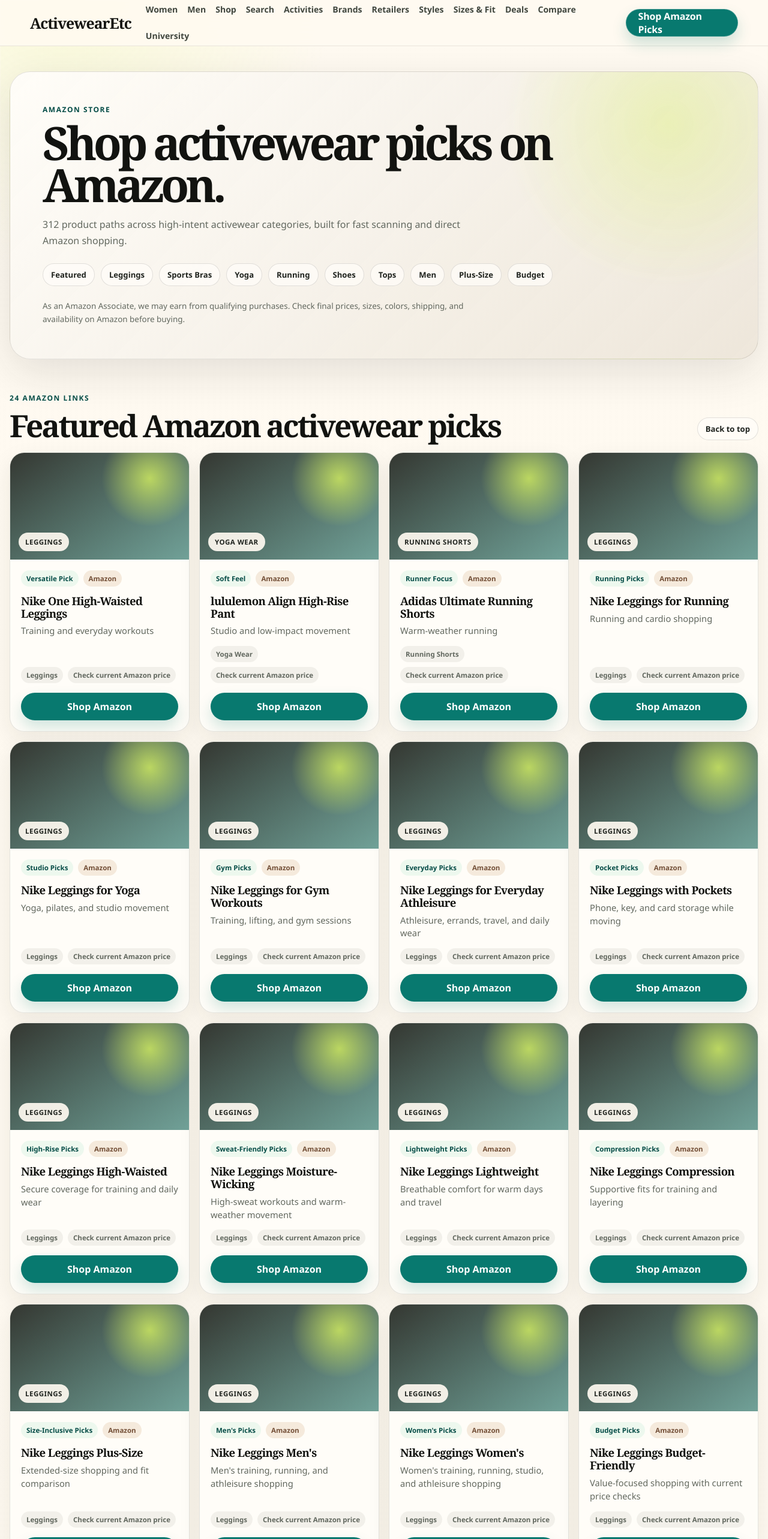
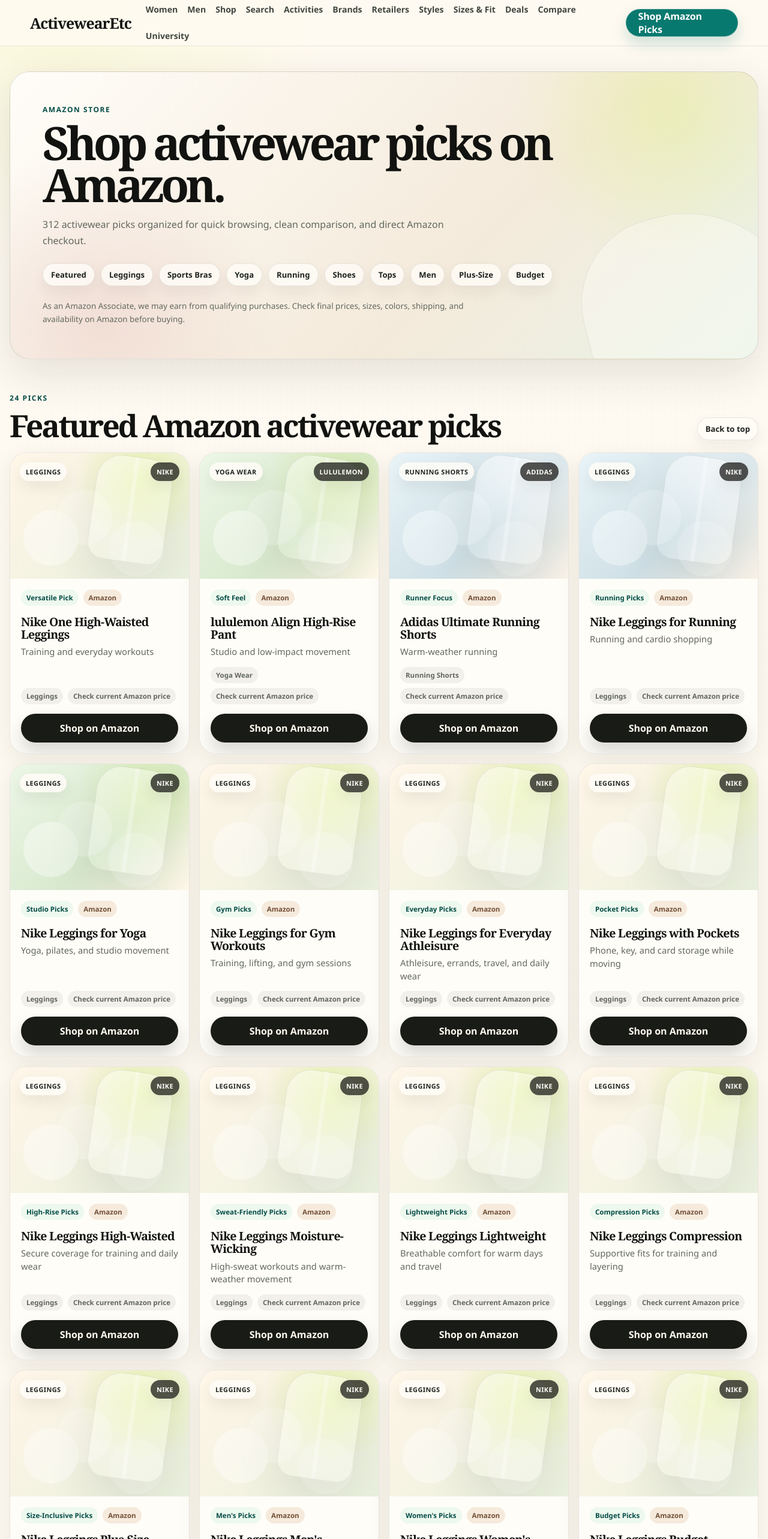
Before and after one commit to 7144519998usa-hue/ActivewearEtc, a Next.js app: page /shop in a window 1280 px wide. Shown: the top 2566 px of the page at 60% size. Built offline with nearby package versions, Linux system fonts and the light colour scheme.

Commit message:
Polish Amazon storefront product cards

```diff
--- a/app/globals.css
+++ b/app/globals.css
@@ -669,13 +669,34 @@
 }
 
 .storefront-hero {
+  position: relative;
+  overflow: hidden;
   border: 1px solid rgba(32, 36, 31, 0.12);
   border-radius: 34px;
   background:
-    radial-gradient(circle at 88% 18%, rgba(216, 243, 95, 0.34), transparent 17rem),
-    linear-gradient(135deg, rgba(255, 253, 248, 0.98), rgba(236, 228, 216, 0.9));
+    radial-gradient(circle at 88% 14%, rgba(216, 243, 95, 0.28), transparent 16rem),
+    radial-gradient(circle at 12% 88%, rgba(236, 208, 200, 0.58), transparent 18rem),
+    linear-gradient(135deg, #fffdf8 0%, #f4eadb 62%, #e8f3e7 100%);
   box-shadow: var(--shadow);
   padding: clamp(28px, 5vw, 54px);
+}
+
+.storefront-hero::after {
+  content: "";
+  position: absolute;
+  right: -76px;
+  bottom: -116px;
+  width: 360px;
+  height: 360px;
+  border: 1px solid rgba(32, 36, 31, 0.08);
+  border-radius: 42% 58% 48% 52%;
+  background: rgba(255, 253, 248, 0.38);
+  transform: rotate(-14deg);
+}
+
+.storefront-hero > * {
+  position: relative;
+  z-index: 1;
 }
 
 .storefront-hero h1 {
@@ -698,9 +719,10 @@
 
 .storefront-jump-links a,
 .storefront-top-link {
-  border: 1px solid rgba(32, 36, 31, 0.13);
+  border: 1px solid rgba(32, 36, 31, 0.1);
   border-radius: 999px;
-  background: rgba(255, 253, 248, 0.74);
+  background: rgba(255, 253, 248, 0.78);
+  box-shadow: 0 10px 22px rgba(32, 36, 31, 0.06);
   color: var(--charcoal);
   padding: 9px 13px;
   font-family: var(--ui-font);
@@ -748,9 +770,9 @@
   min-height: 100%;
   overflow: hidden;
   flex-direction: column;
-  border: 1px solid rgba(32, 36, 31, 0.12);
-  border-radius: 24px;
-  background: rgba(255, 253, 248, 0.96);
+  border: 1px solid rgba(32, 36, 31, 0.1);
+  border-radius: 28px;
+  background: rgba(255, 253, 248, 0.98);
   box-shadow: var(--shadow-soft);
 }
 
@@ -763,14 +785,46 @@
 .store-product-art {
   position: relative;
   display: flex;
-  align-items: flex-end;
-  min-height: 178px;
+  align-items: flex-start;
+  justify-content: space-between;
+  min-height: 210px;
   overflow: hidden;
+  background: linear-gradient(135deg, #fbf4e8, #edf3e6);
+  padding: 16px;
+}
+
+.store-product-art::before,
+.store-product-art::after {
+  content: "";
+  position: absolute;
+  pointer-events: none;
+}
+
+.store-product-art::before {
+  right: 34px;
+  bottom: 28px;
+  width: 42%;
+  max-width: 146px;
+  aspect-ratio: 0.72;
+  border: 1px solid rgba(32, 36, 31, 0.08);
+  border-radius: 42px 42px 26px 26px;
   background:
-    radial-gradient(circle at 78% 24%, rgba(216, 243, 95, 0.78), transparent 5rem),
-    linear-gradient(145deg, rgba(32, 36, 31, 0.9), rgba(8, 121, 111, 0.54)),
-    linear-gradient(135deg, var(--paper-deep), var(--blush));
-  padding: 14px;
+    linear-gradient(90deg, transparent 47%, rgba(255, 255, 255, 0.28) 47% 53%, transparent 53%),
+    linear-gradient(180deg, rgba(255, 255, 255, 0.4), rgba(255, 255, 255, 0.08));
+  box-shadow: 0 28px 70px rgba(32, 36, 31, 0.1);
+  transform: rotate(8deg);
+}
+
+.store-product-art::after {
+  left: 22px;
+  bottom: 22px;
+  width: 92px;
+  height: 92px;
+  border-radius: 999px;
+  background: rgba(255, 255, 255, 0.36);
+  box-shadow:
+    56px -34px 0 rgba(255, 255, 255, 0.18),
+    142px 18px 0 rgba(255, 255, 255, 0.16);
 }
 
 .store-product-art img {
@@ -781,18 +835,79 @@
   object-fit: cover;
 }
 
-.store-product-art span {
+.store-art-label,
+.store-art-brand {
   position: relative;
   z-index: 1;
   border-radius: 999px;
-  background: rgba(255, 250, 241, 0.92);
+  background: rgba(255, 253, 248, 0.82);
+  box-shadow: 0 10px 24px rgba(32, 36, 31, 0.08);
   color: var(--charcoal);
-  padding: 8px 11px;
+  padding: 8px 10px;
   font-family: var(--ui-font);
-  font-size: 0.72rem;
+  font-size: 0.68rem;
   font-weight: 900;
   letter-spacing: 0.04em;
   text-transform: uppercase;
+}
+
+.store-art-brand {
+  background: rgba(18, 19, 16, 0.72);
+  color: #fffdf8;
+}
+
+.store-tone-linen {
+  background:
+    radial-gradient(circle at 74% 20%, rgba(216, 243, 95, 0.36), transparent 7rem),
+    linear-gradient(135deg, #fff6e8, #e9f0dd);
+}
+
+.store-tone-rose {
+  background:
+    radial-gradient(circle at 78% 22%, rgba(255, 255, 255, 0.58), transparent 7rem),
+    linear-gradient(135deg, #fde8e1, #f4d4d8 55%, #fff8ed);
+}
+
+.store-tone-sage {
+  background:
+    radial-gradient(circle at 76% 22%, rgba(216, 243, 95, 0.26), transparent 7rem),
+    linear-gradient(135deg, #edf7e7, #d8e9ce 58%, #fff8e9);
+}
+
+.store-tone-sky {
+  background:
+    radial-gradient(circle at 80% 18%, rgba(255, 255, 255, 0.52), transparent 7rem),
+    linear-gradient(135deg, #e9f4f8, #cfe0e6 58%, #f9f2e7);
+}
+
+.store-tone-sand {
+  background:
+    radial-gradient(circle at 80% 22%, rgba(255, 255, 255, 0.45), transparent 7rem),
+    linear-gradient(135deg, #f8eddc, #dbc6a8 58%, #fbf7ed);
+}
+
+.store-tone-slate {
+  background:
+    radial-gradient(circle at 80% 20%, rgba(216, 243, 95, 0.24), transparent 7rem),
+    linear-gradient(135deg, #edf0ea, #bcc7bd 58%, #faf4e8);
+}
+
+.store-tone-peach {
+  background:
+    radial-gradient(circle at 78% 22%, rgba(255, 255, 255, 0.5), transparent 7rem),
+    linear-gradient(135deg, #ffe7d8, #efc4ad 58%, #fff7eb);
+}
+
+.store-tone-mint {
+  background:
+    radial-gradient(circle at 78% 22%, rgba(216, 243, 95, 0.28), transparent 7rem),
+    linear-gradient(135deg, #eff8ee, #d7efe0 58%, #fff7e6);
+}
+
+.store-tone-cream {
+  background:
+    radial-gradient(circle at 78% 20%, rgba(255, 255, 255, 0.58), transparent 7rem),
+    linear-gradient(135deg, #fff6e3, #eadac6 58%, #eef4e4);
 }
 
 .store-product-body {
@@ -826,9 +941,9 @@
 }
 
 .store-product-card h3 {
-  margin: 14px 0 8px;
-  font-size: 1.16rem;
-  line-height: 1.12;
+  margin: 16px 0 8px;
+  font-size: 1.22rem;
+  line-height: 1.08;
 }
 
 .store-product-card h3 a:hover {
@@ -860,17 +975,18 @@
   align-items: center;
   justify-content: center;
   width: 100%;
-  min-height: 46px;
+  min-height: 48px;
   border-radius: 999px;
-  background: var(--accent);
-  box-shadow: 0 12px 24px rgba(8, 121, 111, 0.18);
-  color: #fff;
+  background: #191b16;
+  box-shadow: 0 16px 28px rgba(25, 27, 22, 0.16);
+  color: #fffaf0;
   font-family: var(--ui-font);
   font-weight: 900;
 }
 
 .store-amazon-button:hover {
   background: var(--accent-dark);
+  transform: translateY(-1px);
 }
 
 .tag-row {
--- a/app/shop/page.js
+++ b/app/shop/page.js
@@ -107,16 +107,39 @@
 const storeSections = buildStoreSections();
 const productCount = storeSections.reduce((total, section) => total + section.products.length, 0);
 
+function getStoreTone(product) {
+  const category = product.category.toLowerCase();
+  const name = product.name.toLowerCase();
+
+  if (category.includes("sports bra")) return "rose";
+  if (category.includes("yoga") || name.includes("yoga")) return "sage";
+  if (category.includes("running") || name.includes("running")) return "sky";
+  if (category.includes("shoe")) return "sand";
+  if (category.includes("men")) return "slate";
+  if (category.includes("plus")) return "peach";
+  if (category.includes("budget")) return "mint";
+  if (category.includes("top") || category.includes("hoodie")) return "cream";
+
+  return "linen";
+}
+
 function StoreProductCard({ product }) {
   const affiliateUrl = buildAffiliateLink(product);
 
   return (
     <article className="store-product-card">
-      <Link href={product.href} className="store-product-art" aria-label={`View details for ${product.brand} ${product.name}`}>
+      <Link
+        href={product.href}
+        className={`store-product-art store-tone-${getStoreTone(product)}`}
+        aria-label={`View details for ${product.brand} ${product.name}`}
+      >
         {product.imageUrl ? (
           <img src={product.imageUrl} alt={product.imageAlt} loading="lazy" />
         ) : (
-          <span>{product.category}</span>
+          <>
+            <span className="store-art-label">{product.category}</span>
+            <span className="store-art-brand">{product.brand}</span>
+          </>
         )}
       </Link>
       <div className="store-product-body">
@@ -135,7 +158,7 @@
       </div>
       <div className="store-product-actions">
         <a href={affiliateUrl} target="_blank" rel="nofollow sponsored noopener" className="store-amazon-button">
-          Shop Amazon
+          Shop on Amazon
         </a>
       </div>
     </article>
@@ -149,7 +172,7 @@
         <span className="eyebrow">Amazon Store</span>
         <h1>Shop activewear picks on Amazon.</h1>
         <p>
-          {productCount} product paths across high-intent activewear categories, built for fast scanning and direct Amazon shopping.
+          {productCount} activewear picks organized for quick browsing, clean comparison, and direct Amazon checkout.
         </p>
         <div className="storefront-jump-links" aria-label="Shop categories">
           {storeSections.map((section) => (
@@ -167,7 +190,7 @@
         <section key={section.id} id={section.id} className="storefront-section">
           <div className="storefront-section-header">
             <div>
-              <span className="card-kicker">{section.products.length} Amazon links</span>
+              <span className="card-kicker">{section.products.length} picks</span>
               <h2>{section.title}</h2>
             </div>
             <a href="#top" className="storefront-top-link">
```
